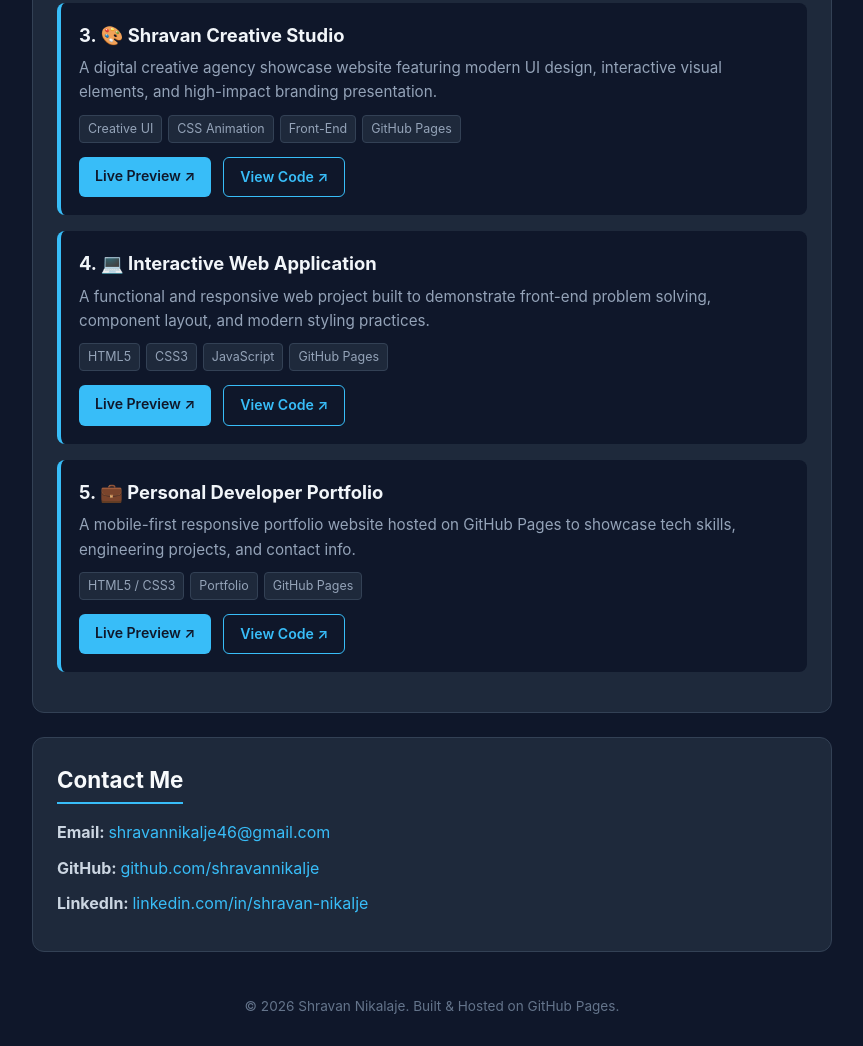
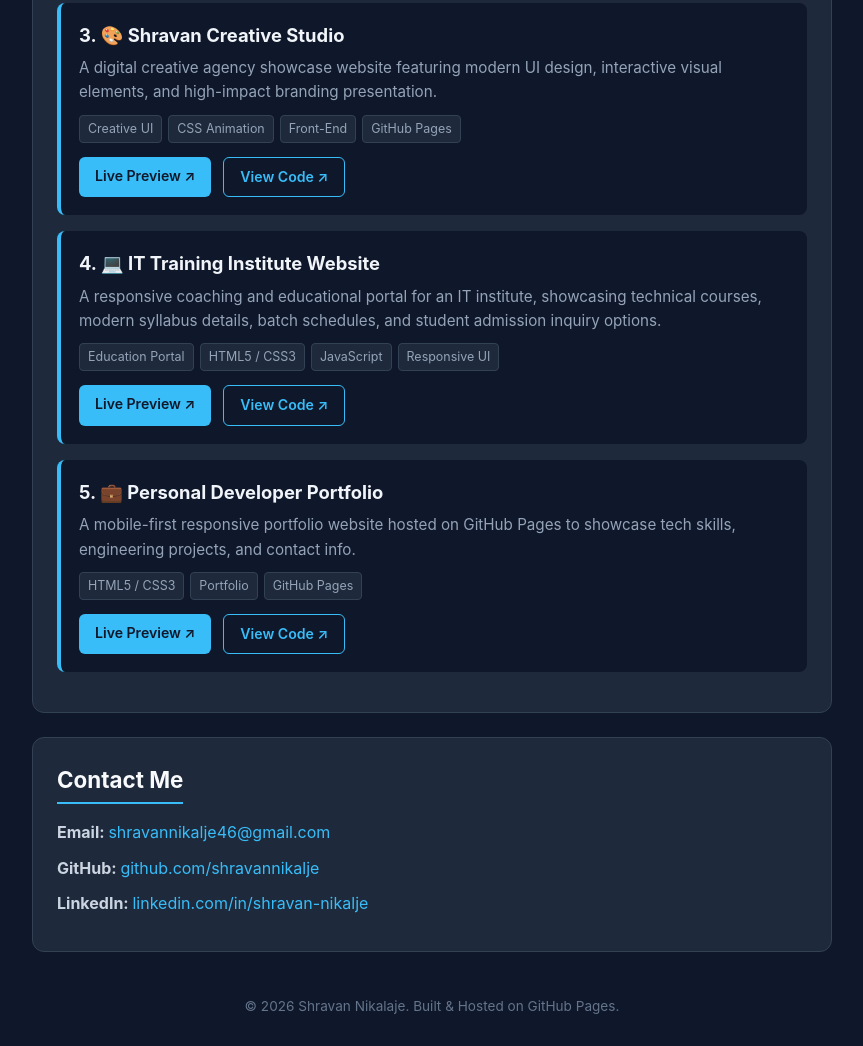
Before and after one commit to shravannikalje/shravan-portfolio-, a plain HTML site: page index.html in a window 1280 px wide. Shown: the part 1206-2252 px from the top of the page, without its empty margins (208-1071 px from the left). Drawn offline with Linux system fonts and the light colour scheme.

Commit message:
Change project 4 to IT Training Institute Website
Updated project details for the IT Training Institute Website, including title, description, and links.

```diff
--- a/index.html
+++ b/index.html
@@ -246,21 +246,26 @@
         </div>
       </div>
 
-      <!-- Project 4: Interactive Web Application -->
+            <!-- Project 4: IT Training Institute Website -->
       <div class="project-card">
-        <h3>4. 💻 Interactive Web Application</h3>
-        <p>A functional and responsive web project built to demonstrate front-end problem solving, component layout, and modern styling practices.</p>
+        <h3>4. 💻 IT Training Institute Website</h3>
+        <p>A responsive coaching and educational portal for an IT institute, showcasing technical courses, modern syllabus details, batch schedules, and student admission inquiry options.</p>
         <div class="tech-tags">
-          <span class="tag">HTML5</span>
-          <span class="tag">CSS3</span>
+          <span class="tag">Education Portal</span>
+          <span class="tag">HTML5 / CSS3</span>
           <span class="tag">JavaScript</span>
-          <span class="tag">GitHub Pages</span>
+          <span class="tag">Responsive UI</span>
         </div>
         <div class="project-btn-group">
-          <a href="https://shravannikalje.github.io/Shravannikalje-project-/" target="_blank" class="p-btn live-btn">Live Preview ↗</a>
-          <a href="https://github.com/shravannikalje/Shravannikalje-project-" target="_blank" class="p-btn code-btn">View Code ↗</a>
+          <a href="https://shravannikalje.github.io/IT-Training-Institute-Website/" target="_blank" class="p-btn live-btn">Live Preview ↗</a>
+          <a href="https://github.com/shravannikalje/IT-Training-Institute-Website" target="_blank" class="p-btn code-btn">View Code ↗</a>
         </div>
       </div>
+
+
+
+
+
 
       <!-- Project 5: Personal Developer Portfolio -->
       <div class="project-card">
```
